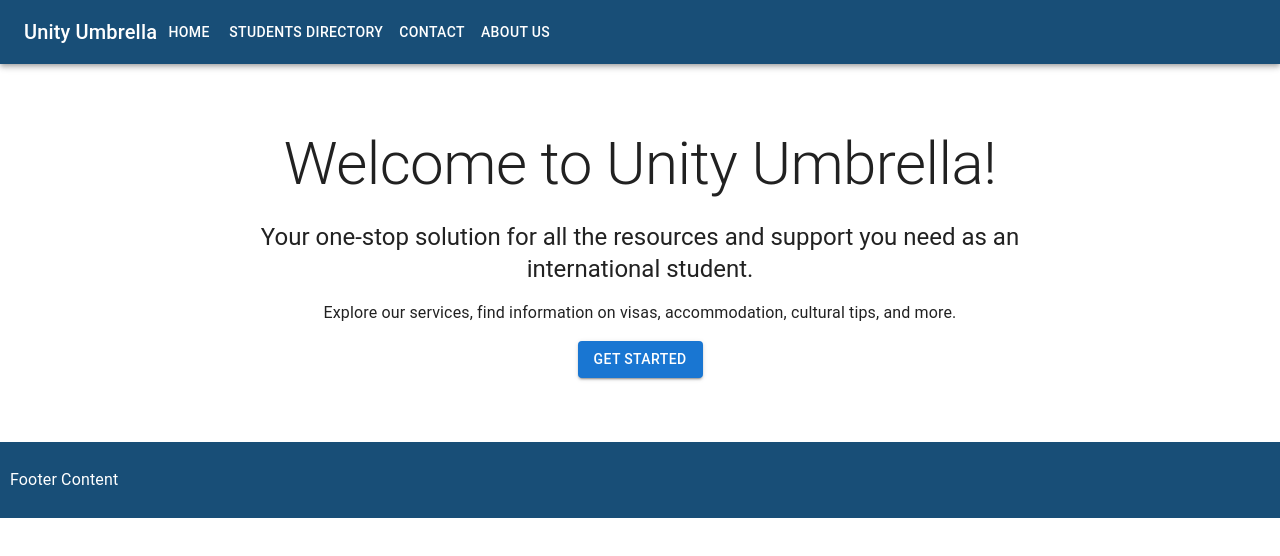
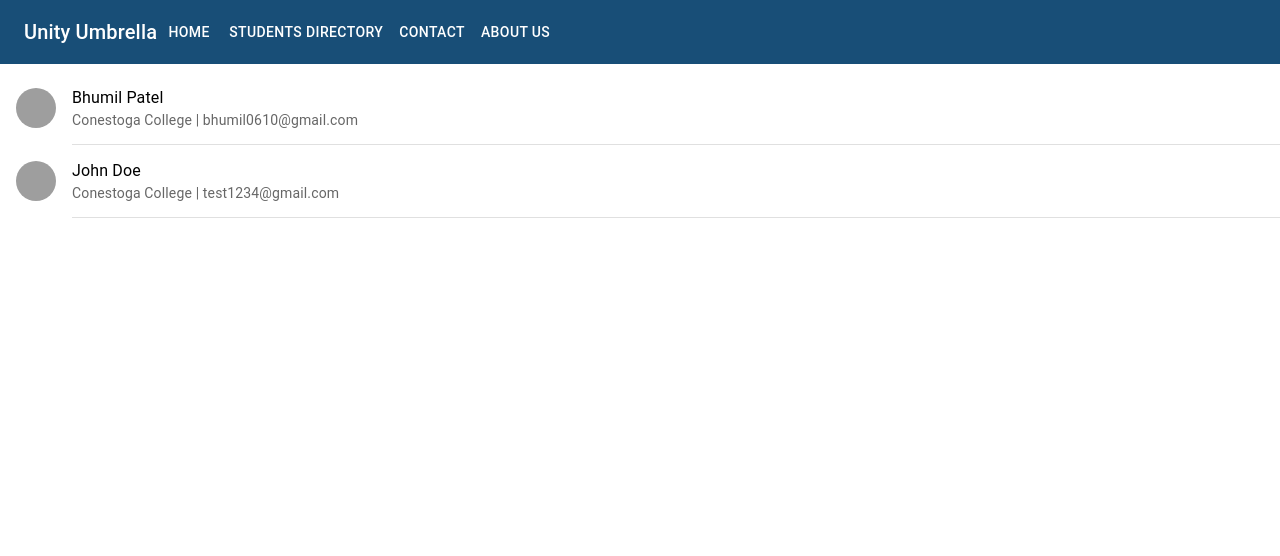
Before and after one commit to Unity-Umbrella/unity_umbrella, a React (Create React App) app: page /student-directory in a window 1280 px wide. Shown: the top 556 px of the page. Built offline with nearby package versions, Linux system fonts and the light colour scheme; grey boxes are pictures that could not be loaded.

Commit message:
feat: student directory page with list

```diff
--- a/package.json
+++ b/package.json
@@ -15,10 +15,11 @@
     "@types/react-dom": "^18.2.10",
     "react": "^18.2.0",
     "react-dom": "^18.2.0",
+    "react-router-dom": "^6.16.0",
     "react-scripts": "5.0.1",
+    "styled-components": "^6.0.8",
     "typescript": "^4.9.5",
-    "web-vitals": "^2.1.4",
-    "styled-components": "^6.0.8"
+    "web-vitals": "^2.1.4"
   },
   "scripts": {
     "start": "react-scripts start",
--- a/src/App.tsx
+++ b/src/App.tsx
@@ -1,18 +1,25 @@
 import React from 'react';
 import { createTheme, ThemeProvider } from '@mui/material/styles';
 import CssBaseline from '@mui/material/CssBaseline';
-import Home from './pages/Home/Home'; // Assuming Home.tsx is in the views folder
+import Home from './pages/Home/Home';
+import { BrowserRouter as Router, Route, Routes } from 'react-router-dom';
+import Header from "./components/Header/Header";
+import StudentDirectory from "./pages/StudentDirectory/StudentDirectory";
 
 const theme = createTheme();
 
 function App() {
   return (
-      <ThemeProvider theme={theme}>
-        <CssBaseline />
-        <div className="App">
-          <Home />
-        </div>
-      </ThemeProvider>
+      <Router>
+          <div>
+              <Header />
+              <Routes>
+                  <Route path="/" element={<Home/>}/>
+                  <Route path="/student-directory" element={<StudentDirectory/>}/>
+                  {/* Add more routes as needed */}
+              </Routes>
+          </div>
+      </Router>
   );
 }
 
--- a/src/common/globalServices.ts
+++ b/src/common/globalServices.ts
@@ -1,5 +1,5 @@
-import {UserAPI} from "../services/ServerApi/userAPI";
+import {DummyUserApi, UserAPI} from "../services/ServerApi/userAPI";
 
 export class GlobalServices{
-    public static userApi = new UserAPI();
+    public static userApi = new DummyUserApi();
 }
--- a/src/components/Header/Header.tsx
+++ b/src/components/Header/Header.tsx
@@ -4,6 +4,7 @@ import Toolbar from '@mui/material/Toolbar';
 import Typography from '@mui/material/Typography';
 import {colors} from "../../styles/colors";
 import {Button} from "@mui/material";
+import { Link } from 'react-router-dom';
 
 const Header: React.FC = () => {
     return (
@@ -12,10 +13,10 @@ const Header: React.FC = () => {
                 <Typography variant="h6" component="div">
                     Unity Umbrella
                 </Typography>
-                <Button color="inherit">Home</Button>
-                <Button color="inherit">Students Directory</Button>
-                <Button color="inherit">Contact</Button>
-                <Button color="inherit">About Us</Button>
+                <Button color="inherit" component={Link} to="/">Home</Button>
+                <Button color="inherit" component={Link} to="/student-directory">Students Directory</Button>
+                <Button color="inherit" component={Link} to="/contact-us">Contact</Button>
+                <Button color="inherit" component={Link} to="/about-us">About Us</Button>
             </Toolbar>
         </AppBar>
     );
--- a/src/domain/models/user.ts
+++ b/src/domain/models/user.ts
@@ -10,17 +10,19 @@ export class User {
     private _dateOfBirth: string;
     private _email: string;
     private _password: string;
+    private _image: string;
     private _college: College;
     private _location: Location;
     private _campus: Campus;
 
 
-    constructor(userId: number, firstName: string, lastName: string, phoneNumber: number, dateOfBirth: string, email: string, password: string, college: College, location: Location, campus: Campus) {
+    constructor(userId: number, firstName: string, lastName: string, phoneNumber: number, dateOfBirth: string, email: string, password: string, image: string, college: College, location: Location, campus: Campus) {
         this._userId = userId;
         this._firstName = firstName;
         this._lastName = lastName;
         this._phoneNumber = phoneNumber;
         this._dateOfBirth = dateOfBirth;
+        this._image = image;
         this._email = email;
         this._password = password;
         this._college = college;
@@ -105,6 +107,14 @@ export class User {
         this._campus = value;
     }
 
+    get image(): string {
+        return this._image;
+    }
+
+    set image(value: string) {
+        this._image = value;
+    }
+
     toJson(): string {
         return JSON.stringify({
             userId: this._userId,
@@ -114,6 +124,7 @@ export class User {
             dateOfBirth: this._dateOfBirth,
             email: this._email,
             password: this._password,
+            image: this._image,
             college: this._college.toJson(),
             location: this._location.toJson(),
             campus: this._campus.toJson()
@@ -132,6 +143,7 @@ export class User {
             obj.lastName,
             obj.phoneNumber,
             obj.dateOfBirth,
+            obj.image,
             obj.email,
             obj.password,
             college,
@@ -147,6 +159,7 @@ export class User {
         Phone Number: ${this._phoneNumber}
         Date of Birth: ${this._dateOfBirth}
         Email: ${this._email}
+        Image: ${this._image}
         College: ${this._college.toString()}
         Location: ${this._location.toString()}
         Campus: ${this._campus.toString()}`;
--- a/src/pages/Home/Home.tsx
+++ b/src/pages/Home/Home.tsx
@@ -6,7 +6,6 @@ import Footer from "../../components/Footer/Footer";
 function Home() {
     return (
         <>
-            <Header /> {/* Include the Header component */}
             <Container maxWidth="md" sx={{ textAlign: 'center', paddingTop: 8, paddingBottom: 8 }}>
                 <Typography variant="h2" component="h1" gutterBottom>
                     Welcome to Unity Umbrella!
--- a/src/pages/StudentDirectory/StudentDirectory.tsx
+++ b/src/pages/StudentDirectory/StudentDirectory.tsx
@@ -1,21 +1,48 @@
 import React, {useEffect, useState} from "react";
 import {UserUseCase} from "../../usecases/UserUseCase";
 import {User} from "../../domain/models/user";
+import List from "@mui/material/List";
+import {Divider, ListItem} from "@mui/material";
+import ListItemAvatar from "@mui/material/ListItemAvatar";
+import Avatar from "@mui/material/Avatar";
+import ListItemText from "@mui/material/ListItemText";
+import Typography from "@mui/material/Typography";
 
 const StudentDirectory: React.FC = () => {
     const [students, setStudents] = useState<User[]>([]);
     const userUseCase = new UserUseCase();
 
-    const fetchUsers = async  ()=> {
+    const fetchUsers = async () => {
         const studentsList = await userUseCase.getAllUsers();
+        console.log(studentsList);
         setStudents(studentsList);
     }
     useEffect(() => {
         fetchUsers().then(r => true);
-    },[]);
+    }, []);
     return <>
-      <ul>
-          {students.map(student => (<li key={student.userId}>{student.firstName}</li>))}
-      </ul>
+        <List sx={{width: '100%', bgcolor: 'background.paper'}}>
+            {students.map(student => (
+                <><ListItem alignItems="flex-start" button={true}>
+                    <ListItemAvatar>
+                        <Avatar alt="Avatar" src={student.image}/>
+                    </ListItemAvatar>
+                    <ListItemText
+                        primary={student.firstName + " " + student.lastName}
+                        secondary={<React.Fragment>
+                            <Typography
+                                sx={{display: 'inline'}}
+                                component="span"
+                                variant="body2"
+                                color="text.primary"
+                            >
+                            </Typography>
+                            {student.campus.college.collegeName + " | " + student.email}
+                        </React.Fragment>}/>
+                </ListItem><Divider variant="inset" component="li"/></>
+            ))}
+        </List>
     </>
 }
+
+export default StudentDirectory;
--- a/src/services/ServerApi/userAPI.ts
+++ b/src/services/ServerApi/userAPI.ts
@@ -56,5 +56,6 @@ export const dummyCollege = new College(1, "Conestoga College");
 export const dummyLocation = new Location(1,"Waterloo","Canada");
 export const dummyCampus = new Campus(1, "Waterloo Campus", dummyCollege, dummyLocation);
 export const dummyUsers = [
-    new User(1, "Bhumil", "Patel", 1234567890, "06-10-2000", "bhumil0610@gmai.com", "password", dummyCollege, dummyLocation, dummyCampus),
+    new User(1, "Bhumil", "Patel", 1234567890, "06-10-2000", "bhumil0610@gmail.com", "password","https://cdn.pixabay.com/photo/2016/11/18/23/38/child-1837375_640.png", dummyCollege, dummyLocation, dummyCampus),
+    new User(1, "John", "Doe", 1234567809, "05-11-2000", "test1234@gmail.com", "password","https://icon-library.com/images/avatar-icon-images/avatar-icon-images-4.jpg", dummyCollege, dummyLocation, dummyCampus),
 ]
```
